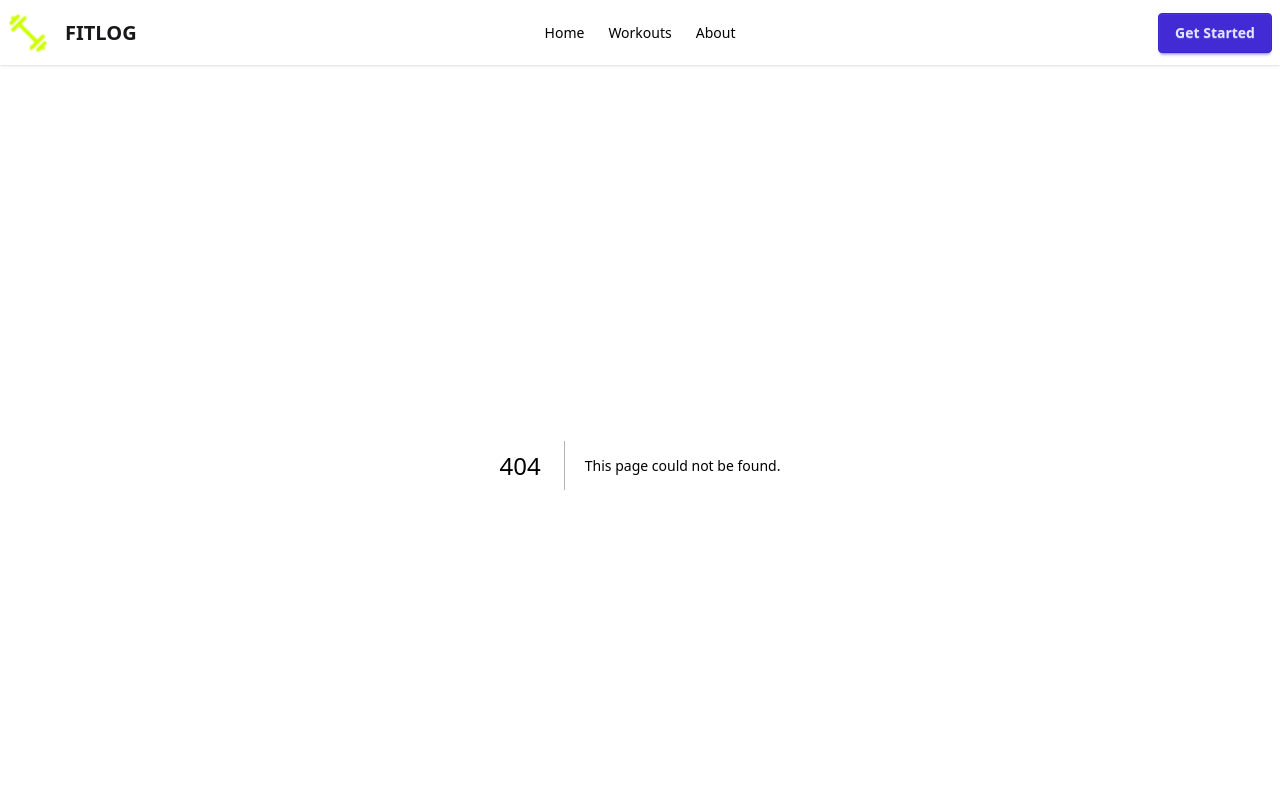
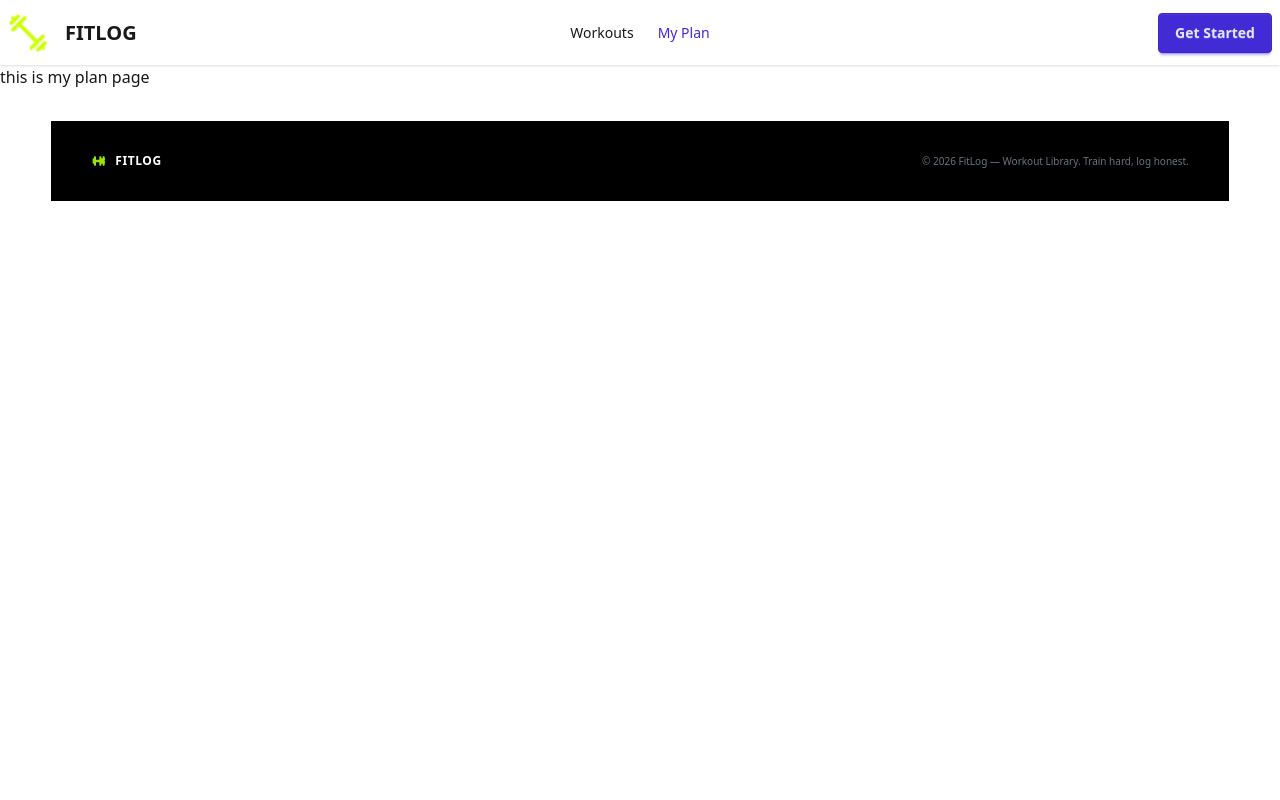
Before and after one commit to kazishihab042-collab/fitlog, a Next.js app: page /myplan in a window 1280 px wide. Before the commit this address had no page. Shown: the top 800 px of the page. Built offline with nearby package versions, Linux system fonts and the light colour scheme.

Commit message:
Add products and update homepage

```diff
--- /dev/null
+++ b/src/app/myplan/page.tsx
@@ -0,0 +1,7 @@
+import React from "react";
+
+const page = () => {
+  return <div>this is my plan page</div>;
+};
+
+export default page;
--- a/src/components/Navbar.tsx
+++ b/src/components/Navbar.tsx
@@ -1,7 +1,19 @@
 import Image from "next/image";
 import logo from "@/assets/logo.png";
+import Link from "next/link";
+import Navlinks from "./Navlinks";
 
 const Navbar = () => {
+  const navLinks = (
+    <>
+      <li>
+        <Navlinks href={"/"}>Workouts</Navlinks>
+      </li>
+      <li>
+        <Navlinks href={"/myplan"}>My Plan</Navlinks>
+      </li>
+    </>
+  );
   return (
     <div className="navbar container mx-auto bg-base-100 shadow-sm">
       <div className="navbar-start">
@@ -28,15 +40,7 @@ const Navbar = () => {
             tabIndex={-1}
             className="menu menu-sm dropdown-content bg-base-100 rounded-box z-1 mt-3 w-52 p-2 shadow"
           >
-            <li>
-              <a>Home</a>
-            </li>
-            <li>
-              <a>Workouts</a>
-            </li>
-            <li>
-              <a>About</a>
-            </li>
+            {navLinks}
           </ul>
         </div>
 
@@ -46,17 +50,7 @@ const Navbar = () => {
       </div>
 
       <div className="navbar-center hidden lg:flex">
-        <ul className="menu menu-horizontal px-1">
-          <li>
-            <a>Home</a>
-          </li>
-          <li>
-            <a>Workouts</a>
-          </li>
-          <li>
-            <a>About</a>
-          </li>
-        </ul>
+        <ul className="menu menu-horizontal px-1">{navLinks}</ul>
       </div>
 
       <div className="navbar-end">
--- /dev/null
+++ b/src/components/Navlinks.tsx
@@ -0,0 +1,28 @@
+"use client";
+
+import Link from "next/link";
+import { usePathname } from "next/navigation";
+import React, { ReactNode } from "react";
+
+const Navlinks = ({
+  href,
+  children,
+}: {
+  href: string;
+  children: ReactNode;
+}) => {
+  const pathName = usePathname();
+
+  const isActive = href === "/" ? pathName === "/" : pathName.startsWith(href);
+
+  return (
+    <Link
+      href={href}
+      className={`${isActive ? "text-primary" : ""} font-medium`}
+    >
+      {children}{" "}
+    </Link>
+  );
+};
+
+export default Navlinks;
--- a/src/components/ProductCArd.tsx
+++ b/src/components/ProductCArd.tsx
@@ -1,5 +1,6 @@
 import Image from "next/image";
 import type { IProduct } from "@/types/product.type";
+import Link from "next/link";
 
 const ProductCArd = ({ product }: { product: IProduct }) => {
   return (
@@ -56,7 +57,9 @@ const ProductCArd = ({ product }: { product: IProduct }) => {
         <div className="card-actions mt-3 items-center justify-between">
           <span className="font-bold">⭐ {product.rating}</span>
 
-          <button className="btn btn-primary btn-sm">View Details</button>
+          <Link href={`./products/${product.id}`}>
+            <button className="btn btn-primary btn-sm">View Details</button>
+          </Link>
         </div>
       </div>
     </div>
```
